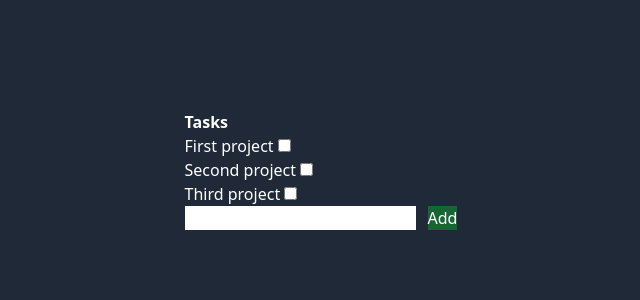
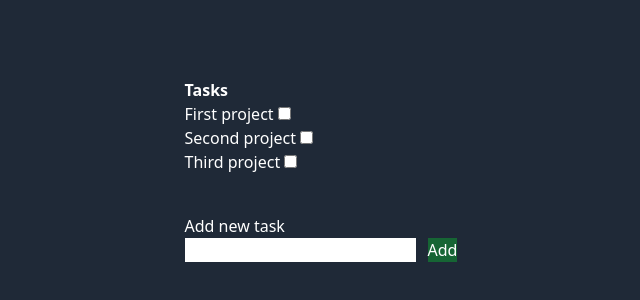
Before and after one commit to boburasroriy/Simple-Vue-app, a website: page index.html in a window 1280 px wide. Shown: the part 230-530 px from the top of the page, without its empty margins (319-959 px from the left). Drawn offline with nearby package versions, Linux system fonts and the light colour scheme.

Commit message:
App working perfectly

```diff
--- a/index.html
+++ b/index.html
@@ -14,10 +14,7 @@
     <ul>
         <li v-for="assigment in assigments.filter(assigment => ! assigment.status)"  v-bind:class="assigment.status" :key="assigment.id" >{{ assigment.name }} <input v-model="assigment.status" type="checkbox"></li>
     </ul>
-        <form @submit.prevent  = "add" >
-            <input v-model="Newassigment" class="text-black" type="text">
-            <button class="ml-3 bg-green-800" type="submit">Add</button>
-        </form>
+
     </section>
 
 
@@ -27,7 +24,11 @@
         <li v-for="assigment in assigments.filter(assigment => assigment.status)" v-bind:class="assigment.status" :key="assigment.id"  >{{ assigment.name }} <input v-model="assigment.status" type="checkbox"></li>
     </ul>
     </section>
-
+    <form class="mt-10" @submit.prevent  = "add" >
+        <h2> Add new task</h2>
+        <input v-model="Newassigment" class="text-black" type="text">
+        <button class="ml-3 bg-green-800" type="submit">Add</button>
+    </form>
 </div>
 
         <script>
@@ -44,7 +45,12 @@
                 },
                 methods: {
                     add(){
-                        alert (this.Newassigment)
+                        this.assigments.push({
+                        name: this.Newassigment,
+                            status: false,
+                            id: this.assigments.length + 1,
+                        });
+                        this.Newassigment = ''
                     }
                 }
 
```
